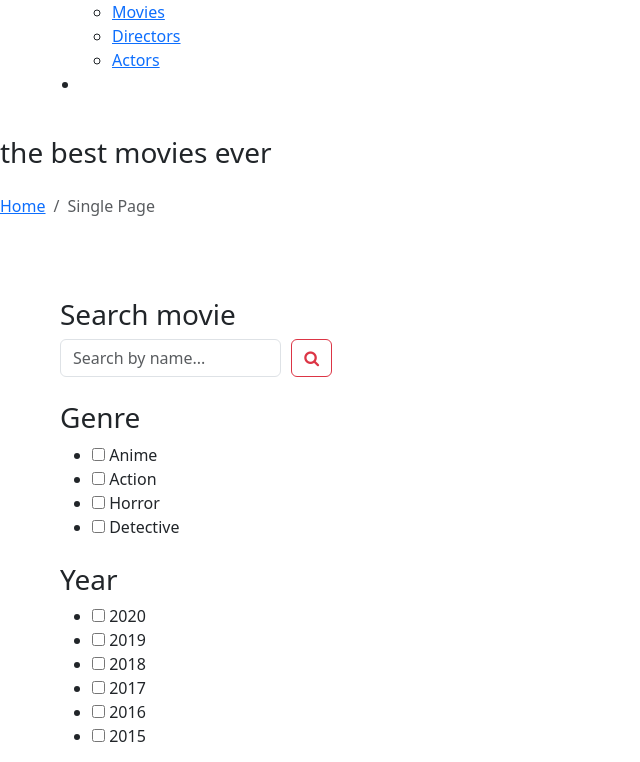
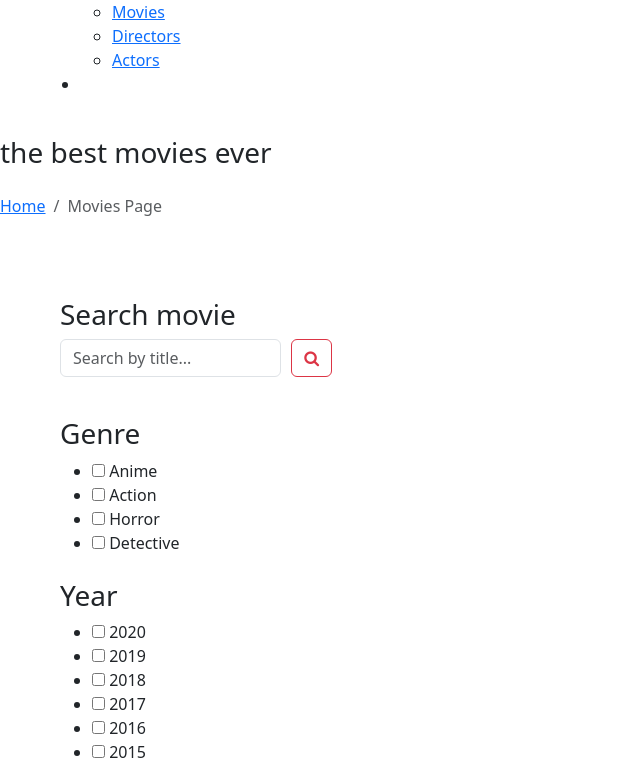
Before and after one commit to graandda/movies-portfolio-project, a Django app: page / in a window 1280 px wide. Shown: the part 177-939 px from the top of the page, without its empty margins (0-640 px from the left). Run offline with Django 4.2, Linux system fonts and the light colour scheme; data that the repository does not hold is empty; some libraries are stand-ins or nearby versions.

Commit message:
Django-films - add-search-by-title-in-home-page

```diff
--- a/movies/forms.py
+++ b/movies/forms.py
@@ -2,20 +2,6 @@ from django import forms
 from django.contrib.auth.forms import UserCreationForm
 from crispy_forms.helper import FormHelper
 from movies.models import User
-
-
-# class NewUserForm(UserCreationForm):
-#
-#     class Meta(UserCreationForm.Meta):
-#         model = User
-#         fields = ("username", "email", "password1", "password2")
-#
-#     def save(self, commit=True):
-#         user = super(NewUserForm, self).save(commit=False)
-#         user.email = self.cleaned_data['email']
-#         if commit:
-#             user.save()
-#         return user
 
 
 class NewUserForm(UserCreationForm):
@@ -72,3 +58,12 @@ class NewUserForm(UserCreationForm):
         if commit:
             user.save()
         return user
+
+
+class MovieSearchForm(forms.Form):
+    title = forms.CharField(
+        max_length=255,
+        required=False,
+        label="",
+        widget=forms.TextInput(attrs={"placeholder": "Search by title..."}),
+    )
--- a/movies/views.py
+++ b/movies/views.py
@@ -4,7 +4,7 @@ from django.shortcuts import render, redirect
 from django.views import generic
 
 from .models import Movie, Genre, User, Actor, Director
-from .forms import NewUserForm
+from .forms import NewUserForm, MovieSearchForm
 from django.contrib import messages
 from django.contrib.auth import login, authenticate, logout
 
@@ -72,7 +72,26 @@ class MovieListView(generic.ListView):
     model = Movie
     context_object_name = "movie_list"
     template_name = "base.html"
-    paginate_by = 10
+    paginate_by = 6
+    queryset = Movie.objects.all()
+
+    def get_context_data(self, *, object_list=None, **kwargs):
+        context = super(MovieListView, self).get_context_data(**kwargs)
+
+        title = self.request.GET.get("title", "")
+
+        context["search_form"] = MovieSearchForm(initial={"title": title})
+        return context
+
+    def get_queryset(self):
+        form = MovieSearchForm(self.request.GET)
+
+        if form.is_valid():
+            return self.queryset.filter(
+                title__icontains=form.cleaned_data["title"]
+            )
+
+        return self.queryset
 
 
 class MovieListforallView(generic.ListView):
--- a/templates/includes/page_header.html
+++ b/templates/includes/page_header.html
@@ -55,6 +55,6 @@
                   <li class="breadcrumb-item">
                       <a href="{% url "movies:index" %}" class="editContent">Home</a>
                   </li>
-                  <li class="breadcrumb-item active editContent">Single Page</li>
+                  <li class="breadcrumb-item active editContent">Movies Page</li>
         </ol>
 </div>
--- a/templates/includes/sidebar.html
+++ b/templates/includes/sidebar.html
@@ -1,11 +1,15 @@
+{% load crispy_forms_filters %}
 {% include "movies/index.html" %}
+
 
 <div class="search-bar w3layouts-newsletter">
                             <h3 class="sear-head editContent" >Search movie</h3>
-                            <form action="#" method="post" class="d-flex editContent" >
+                            <form action="#" method="get" class="d-flex editContent" >
                               <div style="display: flex; gap: 10px">
-                                <input type="search" placeholder="Search by name..." name="search" class="form-control" required="">
-                                <button class="btn btn-outline-danger" ><span class="fa fa-search" aria-hidden="true" ></span></button>
+                                <div style="margin-bottom: 0">{{ search_form|crispy }}</div>
+                                <div>
+                                  <button class="btn btn-outline-danger" type="submit"><span class="fa fa-search" aria-hidden="true" ></span></button>
+                                </div>
                               </div>
 
                             </form>
--- a/templates/movies/actor_detail.html
+++ b/templates/movies/actor_detail.html
@@ -23,6 +23,7 @@
         <img class="card-img-left flex-auto d-none d-md-block" data-src="holder.js/200x250?theme=thumb" alt="Thumbnail [200x250]" style="width: 100%; height: 100%;" src="{{ actor.profile_image.url }}" data-holder-rendered="true">
       </div>
     </div>
+    </div>
 
 
 {% endblock content %}
--- a/templates/movies/director_detail.html
+++ b/templates/movies/director_detail.html
@@ -24,6 +24,7 @@
         <img class="card-img-left flex-auto d-none d-md-block" data-src="holder.js/200x250?theme=thumb" alt="Thumbnail [200x250]" style="width: 100%; height: 100%;" src="{{ director.profile_image.url }}" data-holder-rendered="true">
       </div>
     </div>
+    </div>
 
 
 {% endblock content %}
```
Also changed, not shown: templates/movies/movie_detail.html (+15 -3 lines).
